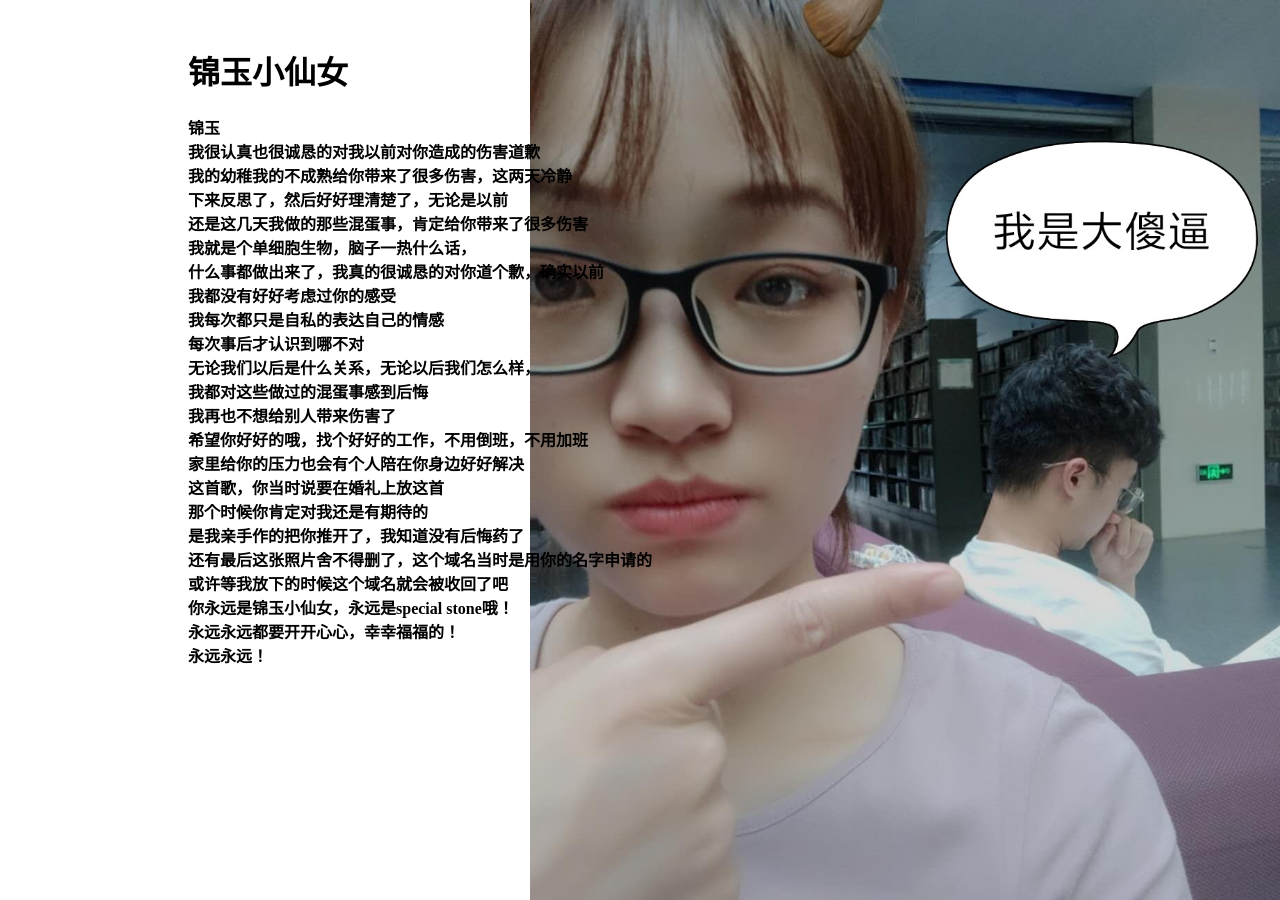
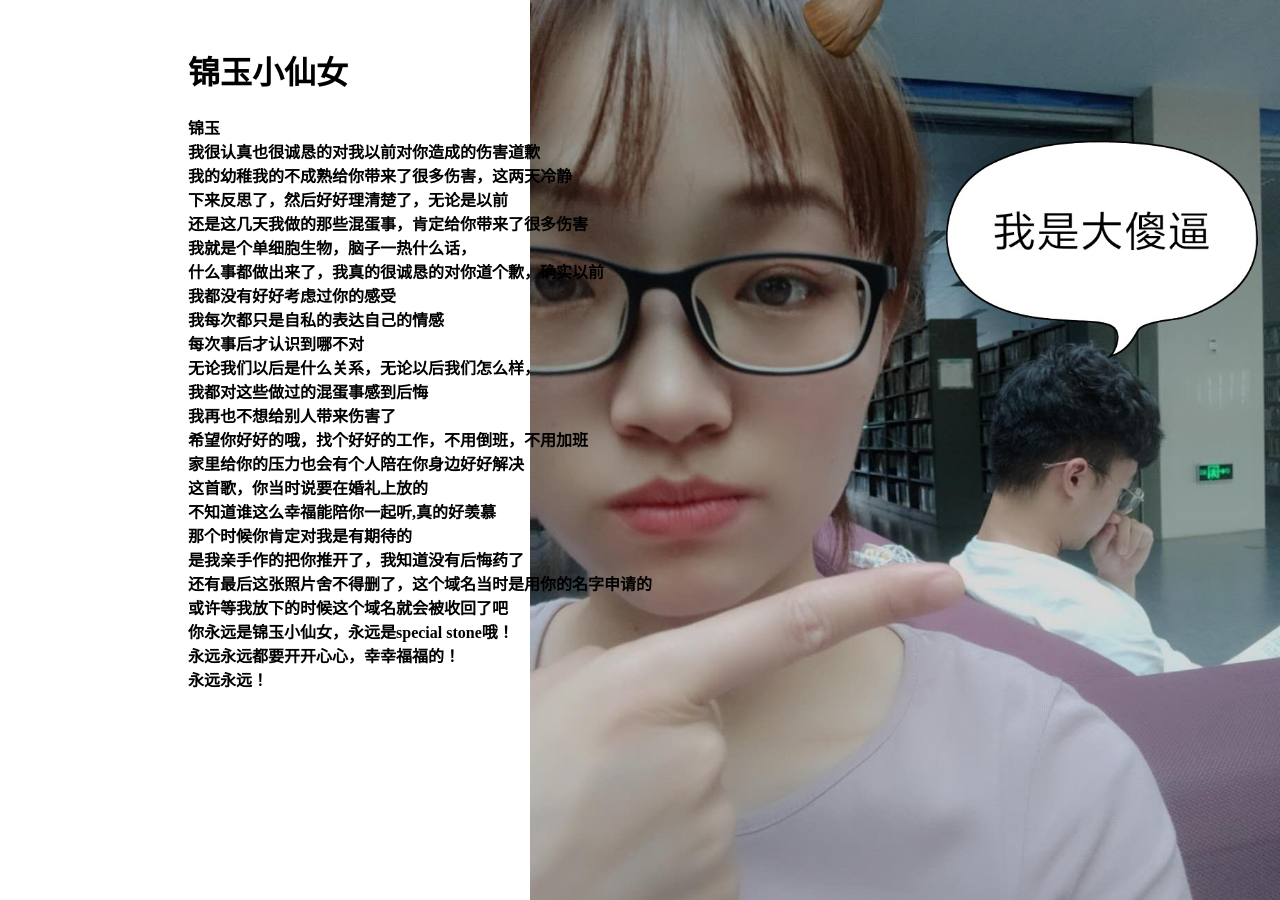
Before and after one commit to WangStone1/WangStone1.github.io, a Jekyll site: the page index.html, which Jekyll copies as it is, in a window 1280 px wide. Built offline with Jekyll 4.4.1, drawn with Linux system fonts in a browser that asks for light colours.

Commit message:
111111111111111

```diff
--- a/index.html
+++ b/index.html
@@ -7,7 +7,7 @@
     <meta http-equiv="X-UA-Compatible" content="ie=edge">
     <meta name="viewport" content="width=device-width, initial-scale=1.0, minimum-scale=0.5, maximum-scale=2.0, user-scalable=yes" />
     <title>锦玉</title>
-    <embed src="jinyu.mp3" hidden="true" autostart="True" loop="-1" width="0" height="0"/>
+    <embed src="jinyu.mp3" hidden="true" autostart="True" loop="-1" />
     <!-- <bgsound src="jinyu.mp3" loop="-1"></bgsound> -->
 </head>
 <style type="text/css">
@@ -42,8 +42,9 @@ body{
            我再也不想给别人带来伤害了<br>
            希望你好好的哦，找个好好的工作，不用倒班，不用加班<br>
            家里给你的压力也会有个人陪在你身边好好解决<br>
-           这首歌，你当时说要在婚礼上放这首<br>
-           那个时候你肯定对我还是有期待的<br>
+           这首歌，你当时说要在婚礼上放的<br>
+           不知道谁这么幸福能陪你一起听,真的好羡慕<br>
+           那个时候你肯定对我是有期待的<br>
            是我亲手作的把你推开了，我知道没有后悔药了<br>
            还有最后这张照片舍不得删了，这个域名当时是用你的名字申请的<br>
            或许等我放下的时候这个域名就会被收回了吧<br>
```
